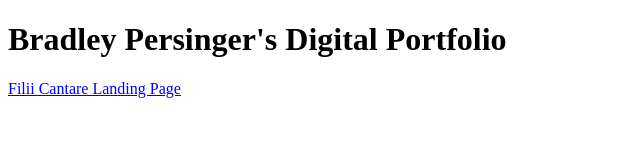
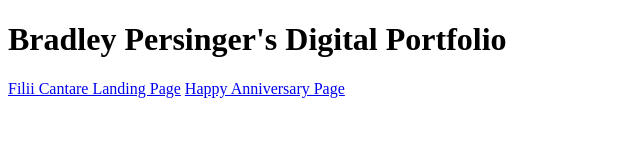
Before and after one commit to bapersinger/bapersinger.github.io, a plain HTML site: page index.html in a window 1280 px wide. Shown: the whole page, without its empty margins (0-640 px from the left). Drawn offline with Linux system fonts and the light colour scheme.

Commit message:
Add Anniversary Page Link

```diff
--- a/index.html
+++ b/index.html
@@ -6,5 +6,6 @@
 <body>
 	<H1>Bradley Persinger's Digital Portfolio</H1>
 	<a href="https://bapersinger.github.io/filii-cantare" target="_blank"> Filii Cantare Landing Page</a>
+	<a href="https://bapersinger.github.io/happyanniversary" target="_blank"> Happy Anniversary Page</a>
 </body>
 </html>
```
